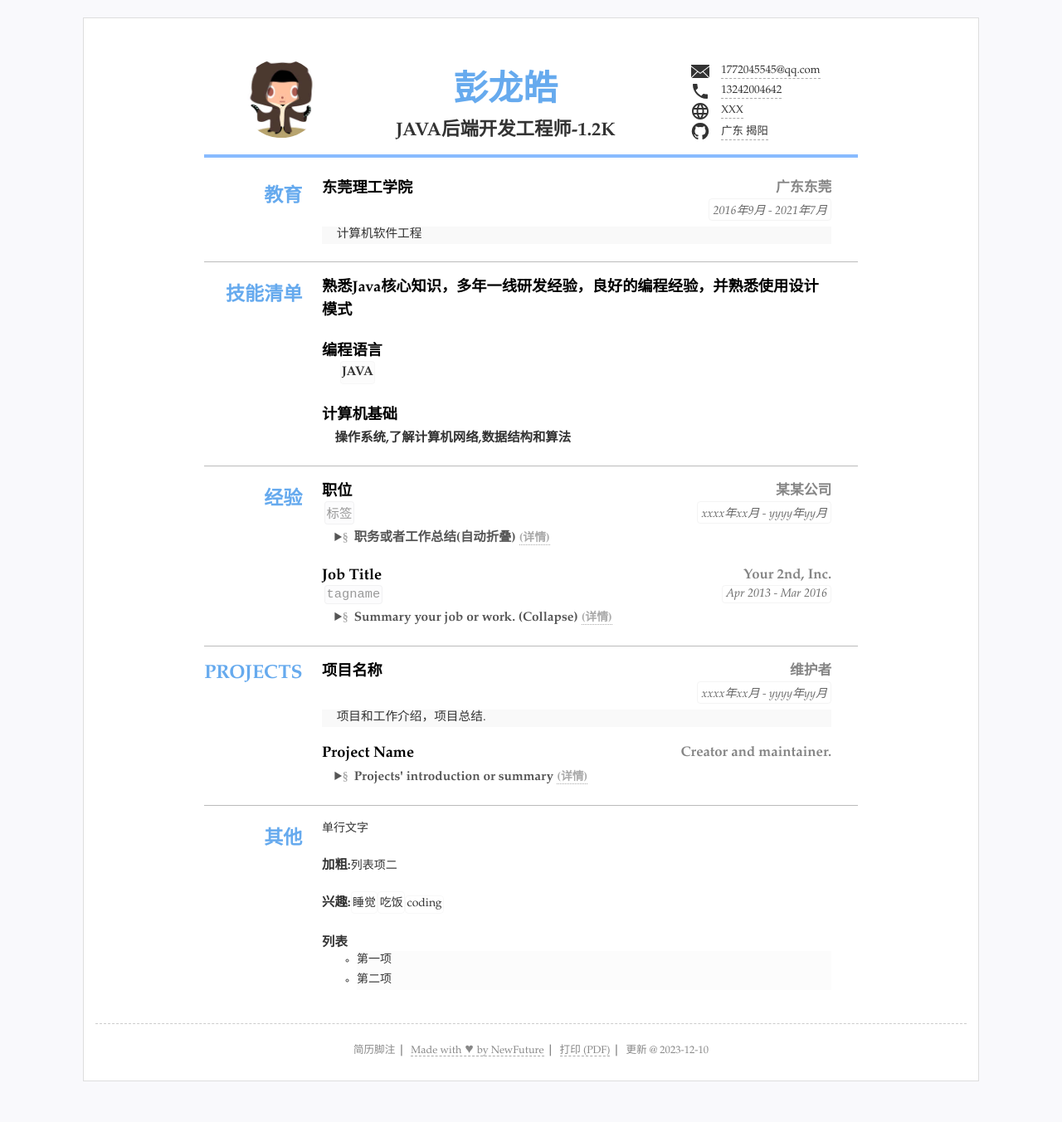
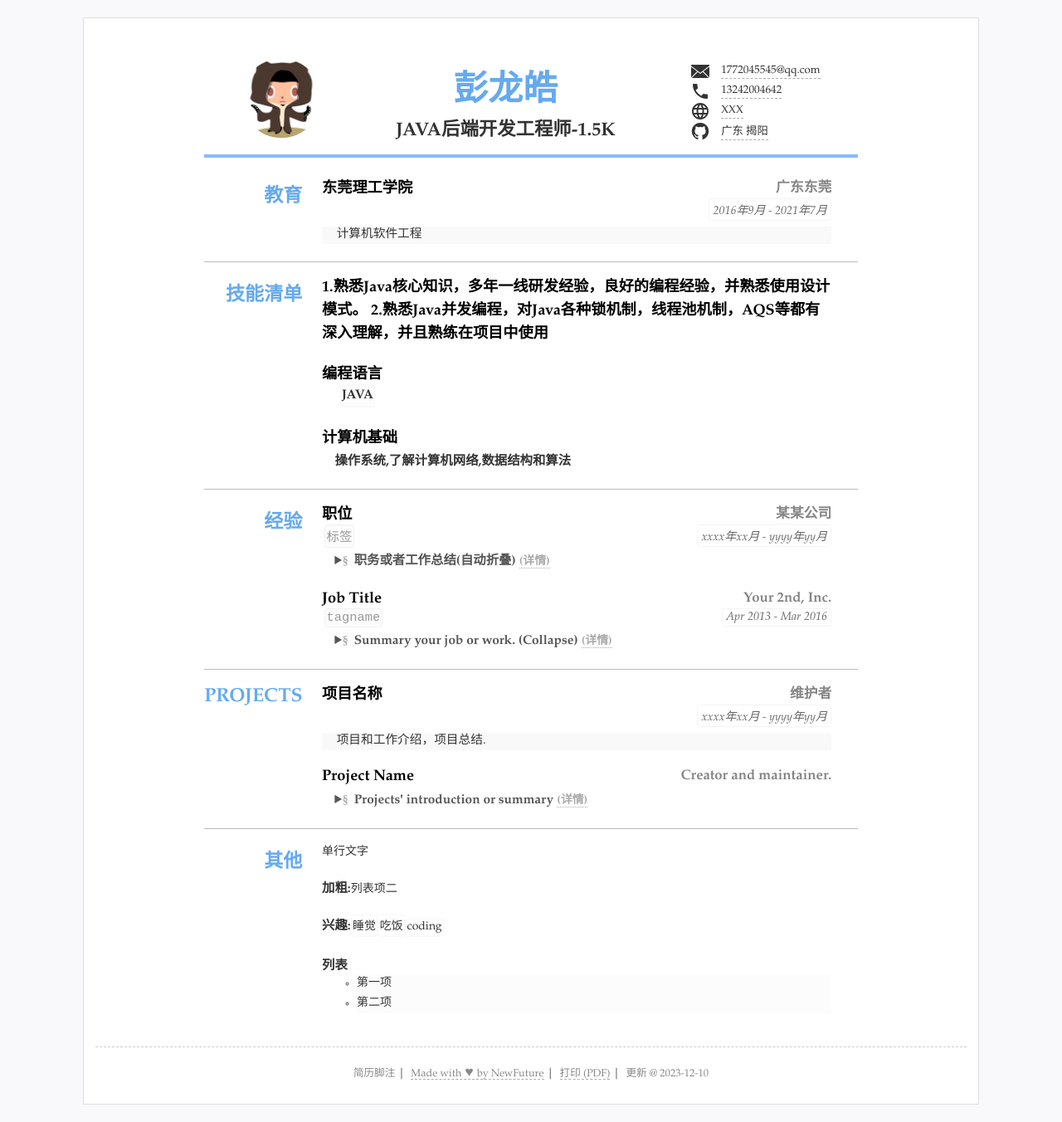
Before and after one commit to hi-luckily-live/plh-yyds, a Jekyll site: the page built from index.html, in a window 1280 px wide. Shown: the whole page at 83% size. Built offline with Jekyll 4.4.1, drawn with Linux system fonts in a browser that asks for light colours; before the commit the page ends 1324 px from its top, so only the background shows below that.

Commit message:
Update resume.yml

```diff
--- a/_data/resume.yml
+++ b/_data/resume.yml
@@ -4,7 +4,7 @@
 title: "彭龙皓的简历"
 lang: "zh" #语言设置 zh表示中文 en 表示英语
 name: "彭龙皓"
-jobtitle: "JAVA后端开发工程师-1.2K" #可空不显示
+jobtitle: "JAVA后端开发工程师-1.5K" #可空不显示
 photo: "assets/img/photo.jpg" #照片可空，不显示
 
 #联系方式
@@ -38,7 +38,8 @@ main: #简历主要内容，
 - type: 技能清单
   # name: "技能"
   content:
-  - title: 熟悉Java核心知识，多年一线研发经验，良好的编程经验，并熟悉使用设计模式
+  - title: 1.熟悉Java核心知识，多年一线研发经验，良好的编程经验，并熟悉使用设计模式。
+           2.熟悉Java并发编程，对Java各种锁机制，线程池机制，AQS等都有深入理解，并且熟练在项目中使用
   - title: 编程语言
     items: #itmems 可以小块的方式显示
     - JAVA
```
